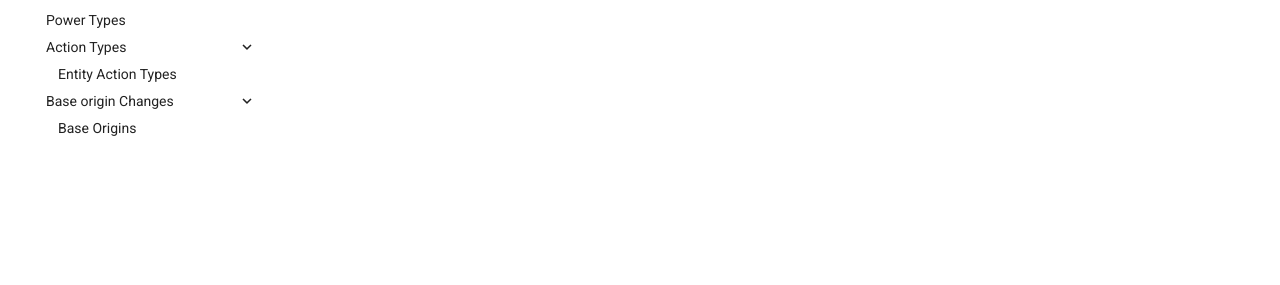
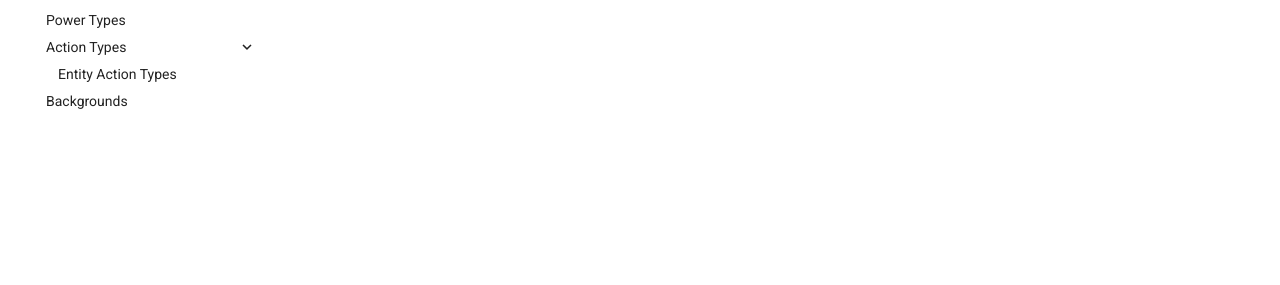
Before and after one commit to Lunaticol/lunali-wiki, an MkDocs documentation site: the page built from docs/index.md, in a window 1280 px wide. Shown: the part 145-430 px from the top of the page. Built offline with MkDocs 1.6.1 and Material for MkDocs 9.7.7, drawn with Linux system fonts in a browser that asks for light colours.

Commit message:
more stuff

```diff
--- a/mkdocs.yml
+++ b/mkdocs.yml
@@ -5,8 +5,7 @@ nav:
   - Power Types: types/power_types.md
   - Action Types:
       - Entity Action Types: types/entity_action_types.md
-  - Base origin Changes:
-      - Base Origins: types/base_origin_changes.md
+  - Backgrounds: types/origin_backgrounds.md
 theme:
   name: material
   features:
```
Also changed, not shown: docs/types/origin_backgrounds.md (added, +1 -0 lines), docs/types/entity_action_types.md (added), docs/types/power_types.md (added).
